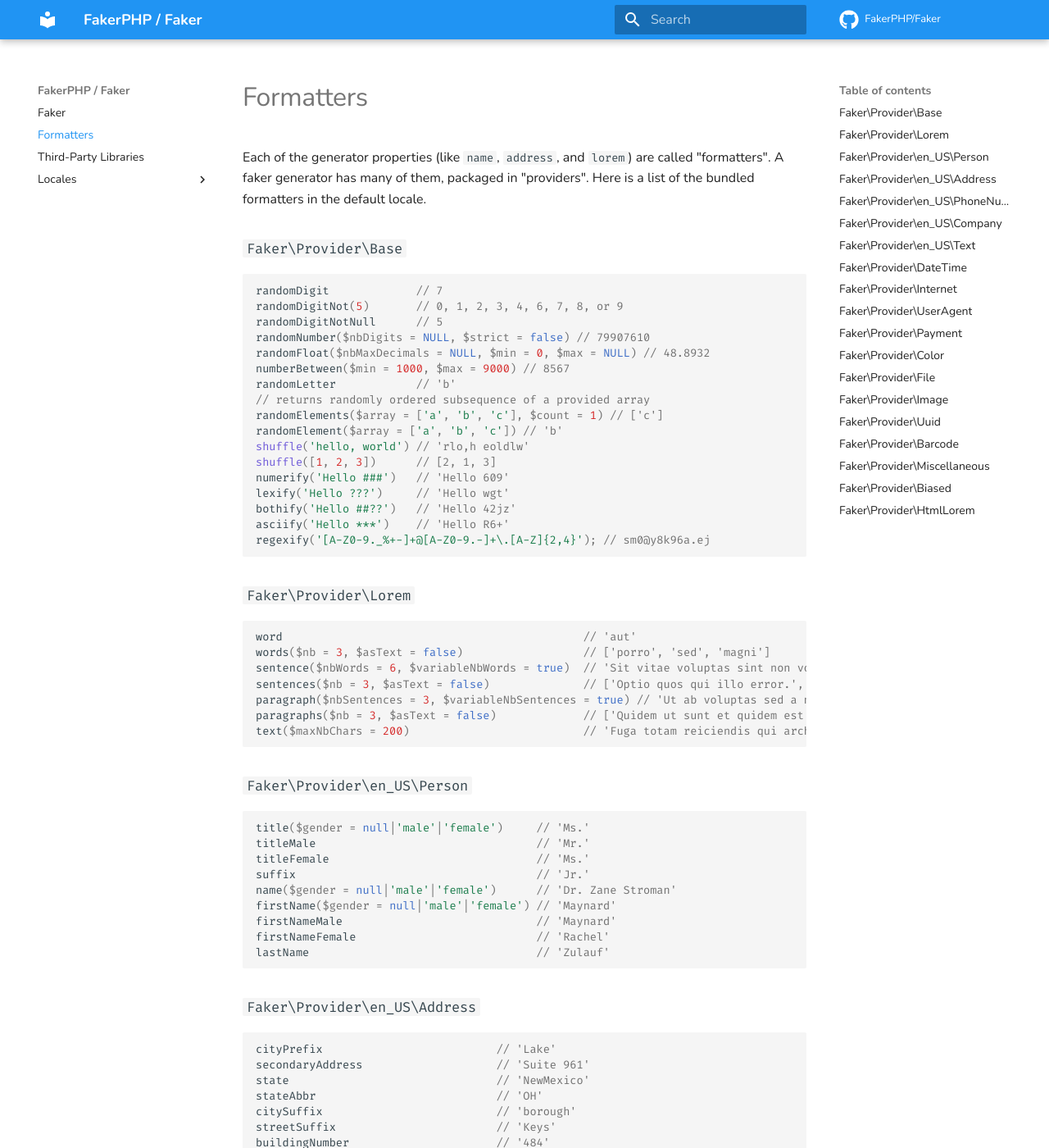
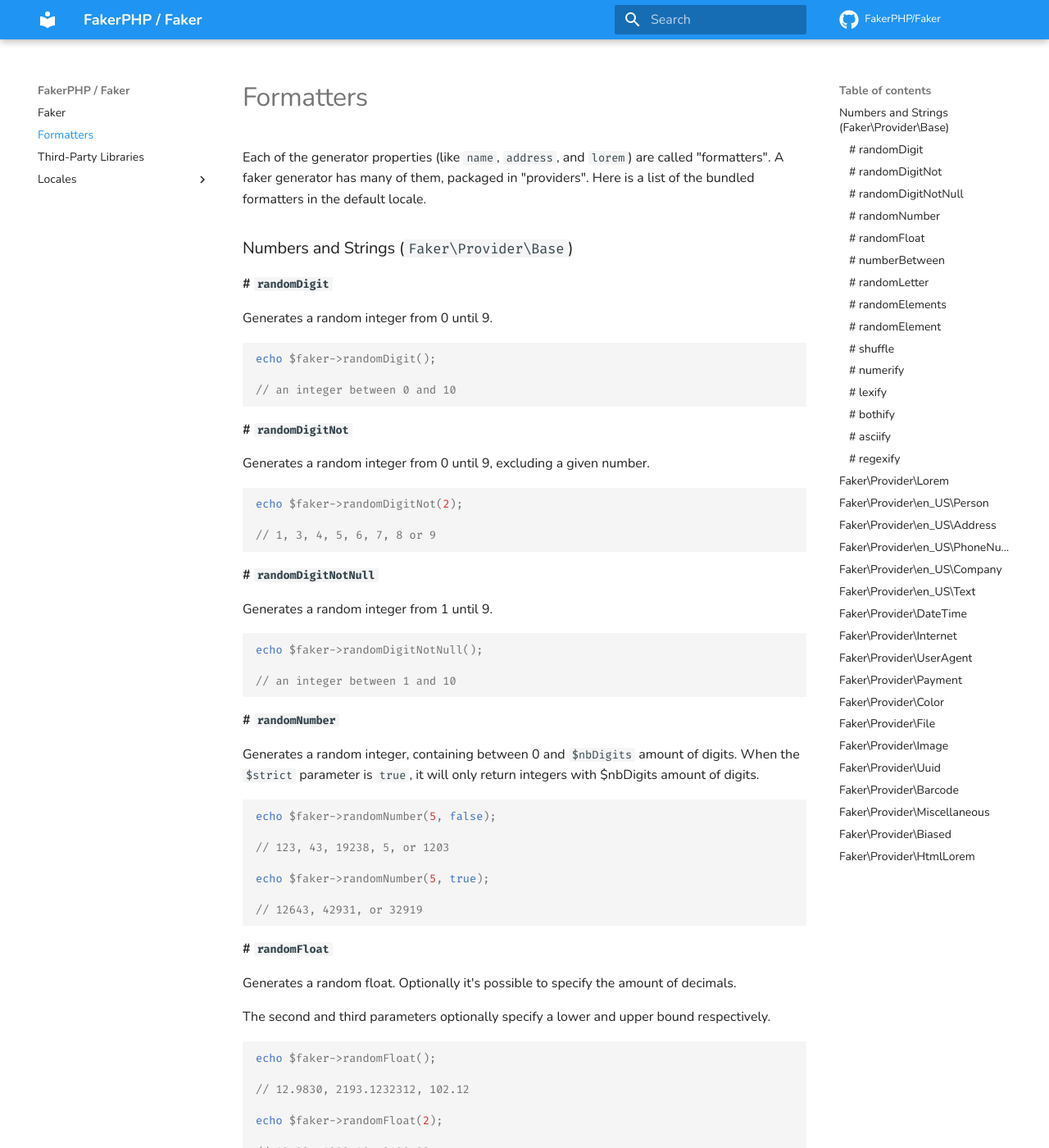
Before and after one commit to FakerPHP/fakerphp.github.io, an MkDocs documentation site: the page built from docs/formatters.md, in a window 1280 px wide and 1400 px high. Shown: the whole window at 82% size. Built offline with MkDocs 1.6.1 and Material for MkDocs 9.7.7, drawn with Linux system fonts in a browser that asks for light colours; comment, search, counter and statistics services are not loaded; some of the changed text lies outside the part shown.

Commit message:
wip: better documentation for base provider functionality

````diff
--- a/docs/formatters.md
+++ b/docs/formatters.md
@@ -1,26 +1,209 @@
 # Formatters
-Each of the generator properties (like `name`, `address`, and `lorem`) are called "formatters". A faker generator has many of them, packaged in "providers". Here is a list of the bundled formatters in the default locale.
 
-### `Faker\Provider\Base`
+Each of the generator properties (like `name`, `address`, and `lorem`) are called "formatters". A faker generator has
+many of them, packaged in "providers". Here is a list of the bundled formatters in the default locale.
+
+### Numbers and Strings (`Faker\Provider\Base`)
+
+#### # `randomDigit`
+
+Generates a random integer from 0 until 9.
 
 ```php
-randomDigit             // 7
-randomDigitNot(5)       // 0, 1, 2, 3, 4, 6, 7, 8, or 9
-randomDigitNotNull      // 5
-randomNumber($nbDigits = NULL, $strict = false) // 79907610
-randomFloat($nbMaxDecimals = NULL, $min = 0, $max = NULL) // 48.8932
-numberBetween($min = 1000, $max = 9000) // 8567
-randomLetter            // 'b'
-// returns randomly ordered subsequence of a provided array
-randomElements($array = ['a', 'b', 'c'], $count = 1) // ['c']
-randomElement($array = ['a', 'b', 'c']) // 'b'
-shuffle('hello, world') // 'rlo,h eoldlw'
-shuffle([1, 2, 3])      // [2, 1, 3]
-numerify('Hello ###')   // 'Hello 609'
-lexify('Hello ???')     // 'Hello wgt'
-bothify('Hello ##??')   // 'Hello 42jz'
-asciify('Hello ***')    // 'Hello R6+'
-regexify('[A-Z0-9._%+-]+@[A-Z0-9.-]+\.[A-Z]{2,4}'); // sm0@y8k96a.ej
+echo $faker->randomDigit();
+
+// an integer between 0 and 10
+```
+
+#### # `randomDigitNot`
+
+Generates a random integer from 0 until 9, excluding a given number.
+
+```php
+echo $faker->randomDigitNot(2);
+
+// 1, 3, 4, 5, 6, 7, 8 or 9
+```
+
+#### # `randomDigitNotNull`
+
+Generates a random integer from 1 until 9.
+
+```php
+echo $faker->randomDigitNotNull();
+
+// an integer between 1 and 10
+```
+
+#### # `randomNumber`
+
+Generates a random integer, containing between 0 and `$nbDigits` amount of digits. When the `$strict` parameter
+is `true`, it will only return integers with $nbDigits amount of digits.
+
+```php
+echo $faker->randomNumber(5, false);
+
+// 123, 43, 19238, 5, or 1203
+
+echo $faker->randomNumber(5, true);
+
+// 12643, 42931, or 32919
+```
+
+#### # `randomFloat`
+
+Generates a random float. Optionally it's possible to specify the amount of decimals.
+
+The second and third parameters optionally specify a lower and upper bound respectively.
+
+```php
+echo $faker->randomFloat();
+
+// 12.9830, 2193.1232312, 102.12
+
+echo $faker->randomFloat(2);
+
+// 43.23, 1203.49, 3428.93
+
+echo $faker->randomFloat(1, 20, 30);
+
+// 21.7, 27.2, 28.1
+```
+
+#### # `numberBetween`
+
+Generates a random integer between `$min` and `$max`. By default, an integer is generated between `0`
+and `2,147,483,647` (32-bit integer).
+
+```php
+echo $faker->numberBetween();
+
+// 120378987, 182, 102310983
+
+echo $faker->numberBetween(0, 100);
+
+// 32, 87, 91, 13, 75
+```
+
+#### # `randomLetter`
+
+Generates a random character from the alphabet.
+
+```php
+echo $faker->randomLetter();
+
+// 'h', 'i', 'q'
+```
+
+#### # `randomElements`
+
+Returns `$count` amount of random element from the given array. By default, the `$count` parameter is set to 1.
+
+```php
+echo $faker->randomElements(['a', 'b', 'c', 'd', 'e']);
+
+// ['c']
+
+echo $faker->randomElements(['a', 'b', 'c', 'd', 'e'], 3);
+
+// ['a', 'd', 'e']
+```
+
+#### # `randomElement`
+
+Returns `$count` amount of random element from the given array. By default, the `$count` parameter is set to 1.
+
+```php
+echo $faker->randomElement(['a', 'b', 'c', 'd', 'e']);
+
+// 'c'
+```
+
+#### # `shuffle`
+
+Returns a shuffled version of either an array or string.
+
+```php
+echo $faker->shuffle('hello-world');
+
+// 'lrhoodl-ewl'
+
+echo $faker->shuffle([1, 2, 3]);
+
+// [3, 1, 2]
+```
+
+#### # `numerify`
+
+Generate a string where all `#` characters are replaced by digits between 0 and 10. By default, `###` is used as input.
+
+```php
+echo $faker->numerify();
+
+// '912', '271', '109', '674'
+
+echo $faker->numerify('user-####');
+
+// 'user-4928', 'user-3427', 'user-1280'
+```
+
+#### # `lexify`
+
+Generate a string where all `?` characters are replaces with a random letter from the Latin alphabet. By default, `????`
+is used as input.
+
+```php
+echo $faker->lexify();
+
+// 'sakh', 'qwei', 'adsj'
+
+echo $faker->lexify('id-????');
+
+// 'id-xoqe', 'id-pqpq', 'id-zpeu'
+```
+
+#### # `bothify`
+
+Generate a string where `?` characters are replaced with a random letter, and `#` characters are replaces with a random
+digit between 0 and 10. By default, `## ??` is used as input.
+
+```php
+echo $faker->bothify();
+
+// '46 hd', '19 ls', '75 pw'
+
+echo $faker->bothify('?????-#####');
+
+// 'lsadj-10298', 'poiem-98342', 'lcnsz-42938'
+```
+
+#### # `asciify`
+
+Generate a string where `*` characters are replaced with a random character from the ASCII table. By default, `****` is
+used as input.
+
+```php
+echo $faker->asciify();
+
+// '%Y+!', '{<"B', 'kF^a'
+
+echo $faker->asciify('user-****');
+
+// 'user-ntwx', 'user-PK`A', 'user-n`,X'
+```
+
+#### # `regexify`
+
+Generate a random string based on a regex. By default, an empty string is used as input.
+
+```php
+echo $faker->regexify();
+
+// ''
+
+echo $faker->regexify('[A-Z]{5}[0-4]{3}');
+
+// 'DRSQX201', 'FUDPA404', 'CQVIU411'
 ```
 
 ### `Faker\Provider\Lorem`
@@ -118,7 +301,8 @@
 timezone                              // 'Europe/Paris'
 ```
 
-Methods accepting a `$timezone` argument default to `date_default_timezone_get()`. You can pass a custom timezone string to each method, or define a custom timezone for all time methods at once using `$faker::setDefaultTimezone($timezone)`.
+Methods accepting a `$timezone` argument default to `date_default_timezone_get()`. You can pass a custom timezone string
+to each method, or define a custom timezone for all time methods at once using `$faker::setDefaultTimezone($timezone)`.
 
 ### `Faker\Provider\Internet`
 
````
